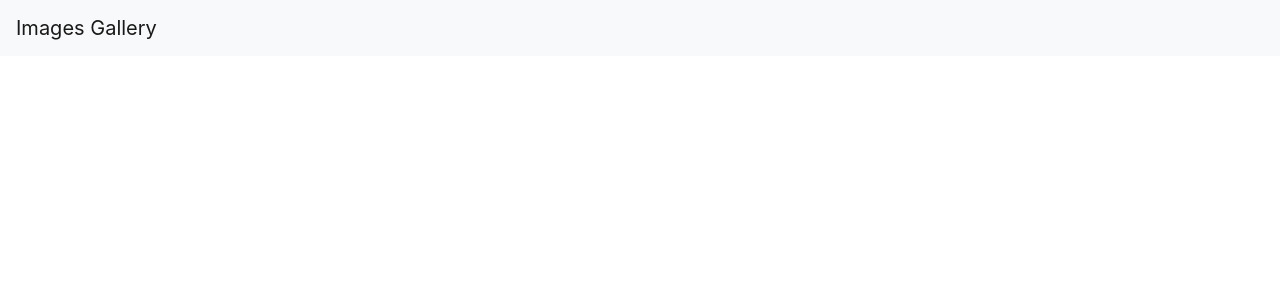
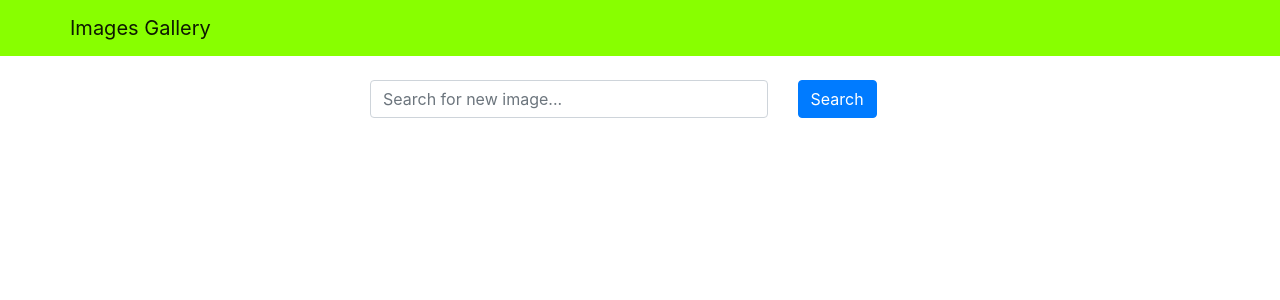
Before and after one commit to lijiayu0627/Image-Search, a React (Create React App) app in the folder frontend/: page / in a window 1280 px wide. Shown: the top 300 px of the page. Built offline with nearby package versions, Linux system fonts and the light colour scheme.

Commit message:
controlled search component

```diff
--- a/frontend/src/App.js
+++ b/frontend/src/App.js
@@ -1,10 +1,20 @@
+import { useState } from 'react';
 import 'bootstrap/dist/css/bootstrap.min.css';
 import Header from './components/Header';
+import Search from './components/Search';
 
 const App = () => {
+  const [word, setWord] = useState('');
+
+  const handleSearchSubmit = (e) => {
+    e.preventDefault();
+    console.log(word);
+  }
+
   return (
     <div className="App">
       <Header title = "Images Gallery"/>
+      <Search word={word} setWord={setWord} handleSubmit={handleSearchSubmit}/>
     </div>
   );
 }
--- a/frontend/src/components/Header.js
+++ b/frontend/src/components/Header.js
@@ -1,10 +1,16 @@
 import React from 'react';
-import { Navbar } from 'react-bootstrap';
+import { Navbar, Container } from 'react-bootstrap';
+
+const navbarStyle = {
+    backgroundColor: '#8F0'
+};
 
 const Header = (props) => {
     return (
-        <Navbar bg="light" data-bs-theme="light">
-            <Navbar.Brand href="/">{props.title}</Navbar.Brand>
+        <Navbar style={navbarStyle}>
+            <Container>
+                <Navbar.Brand href="/">{props.title}</Navbar.Brand>
+            </Container>
         </Navbar>
     )
 };
--- /dev/null
+++ b/frontend/src/components/Search.js
@@ -0,0 +1,30 @@
+import React from "react";
+import { Container, Row, Col, Form, Button } from "react-bootstrap";
+
+const Search = ({word, setWord, handleSubmit}) => {
+  return (
+    <Container className="mt-4">
+      <Row className="justify-content-center">
+        <Col xs={12} md={8} lg={6}>
+          <Form onSubmit={handleSubmit}>
+            <Row>
+              <Col xs={9}>
+                <Form.Control
+                    type="text"
+                    value={word}
+                    onChange={(e) => setWord(e.target.value)}
+                    placeholder="Search for new image..."
+                />
+              </Col>
+              <Col>
+              <Button variant="primary" type="submit">Search</Button>
+              </Col>
+            </Row>
+          </Form>
+        </Col>
+      </Row>
+    </Container>
+  );
+};
+
+export default Search;
```
